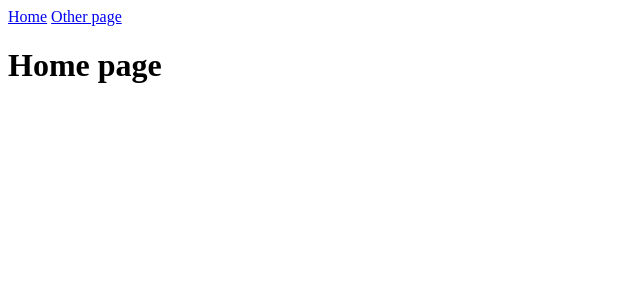
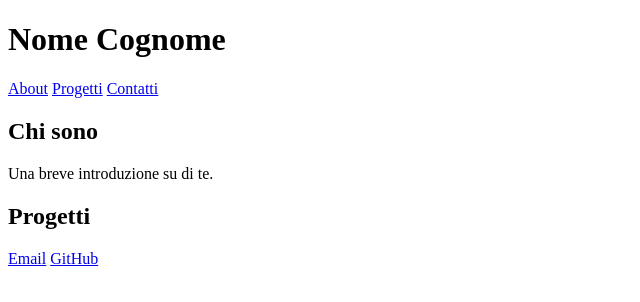
Before and after one commit to meriter007/meriter007.github.io, a website: page index.html in a window 1280 px wide. Shown: the whole page, without its empty margins (0-640 px from the left). Drawn offline with Linux system fonts and the light colour scheme.

Commit message:
Update index.html

```diff
--- a/index.html
+++ b/index.html
@@ -1,23 +1,38 @@
 <!DOCTYPE html>
-<html lang="en">
+<html lang="it">
 <head>
-    <title>Home</title>
-    <meta charset="UTF-8" />
-    <meta name="viewport" content="width=device-width" />
-    <!--
-      Need a visual blank slate?
-      Remove all code in `styles.css`!
-    -->
-    <link rel="stylesheet" href="styles.css" />
-    <script type="module" src="script.js"></script>
+    <meta charset="UTF-8">
+    <meta name="viewport" content="width=device-width, initial-scale=1.0">
+    <title>Il Mio Portfolio</title>
+    <link rel="stylesheet" href="css/style.css">
 </head>
 <body>
+    <header>
+        <h1>Nome Cognome</h1>
         <nav>
-      <a href="/" aria-current="page">Home</a>
-      <a href="/page2.html">Other page</a>
+            <a href="#about">About</a>
+            <a href="#projects">Progetti</a>
+            <a href="#contact">Contatti</a>
         </nav>
-    <main>
-      <h1>Home page</h1>
-    </main>
+    </header>
+
+    <section id="about">
+        <h2>Chi sono</h2>
+        <p>Una breve introduzione su di te.</p>
+    </section>
+
+    <section id="projects">
+        <h2>Progetti</h2>
+        <div class="project-grid">
+            <!-- Aggiungi qui i tuoi progetti -->
+        </div>
+    </section>
+
+    <footer id="contact">
+        <a href="mailto:email@example.com">Email</a>
+        <a href="https://github.com/tuoprofilo">GitHub</a>
+    </footer>
+
+    <script src="js/script.js"></script>
 </body>
 </html>
```
Lines whose indentation alone changed are shown as unchanged.
